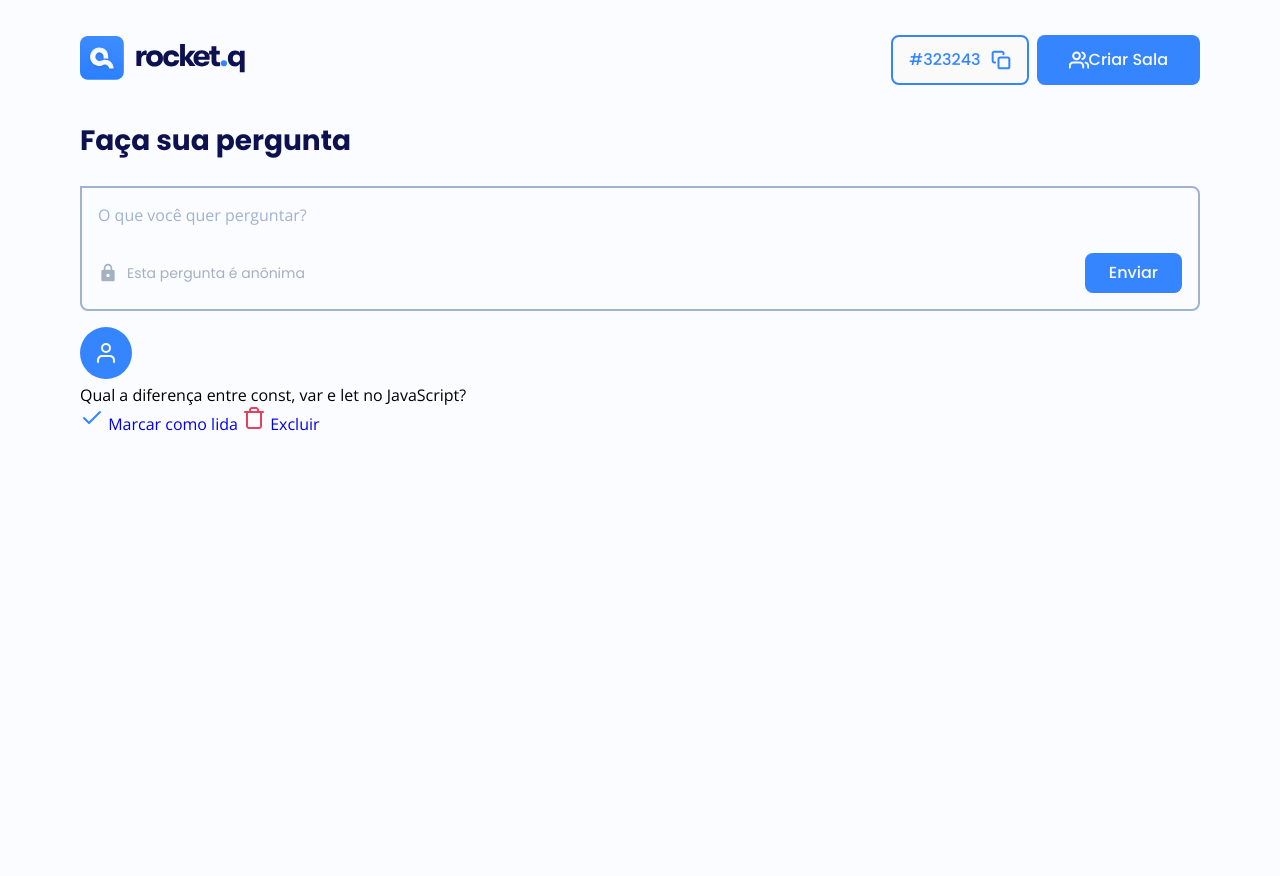
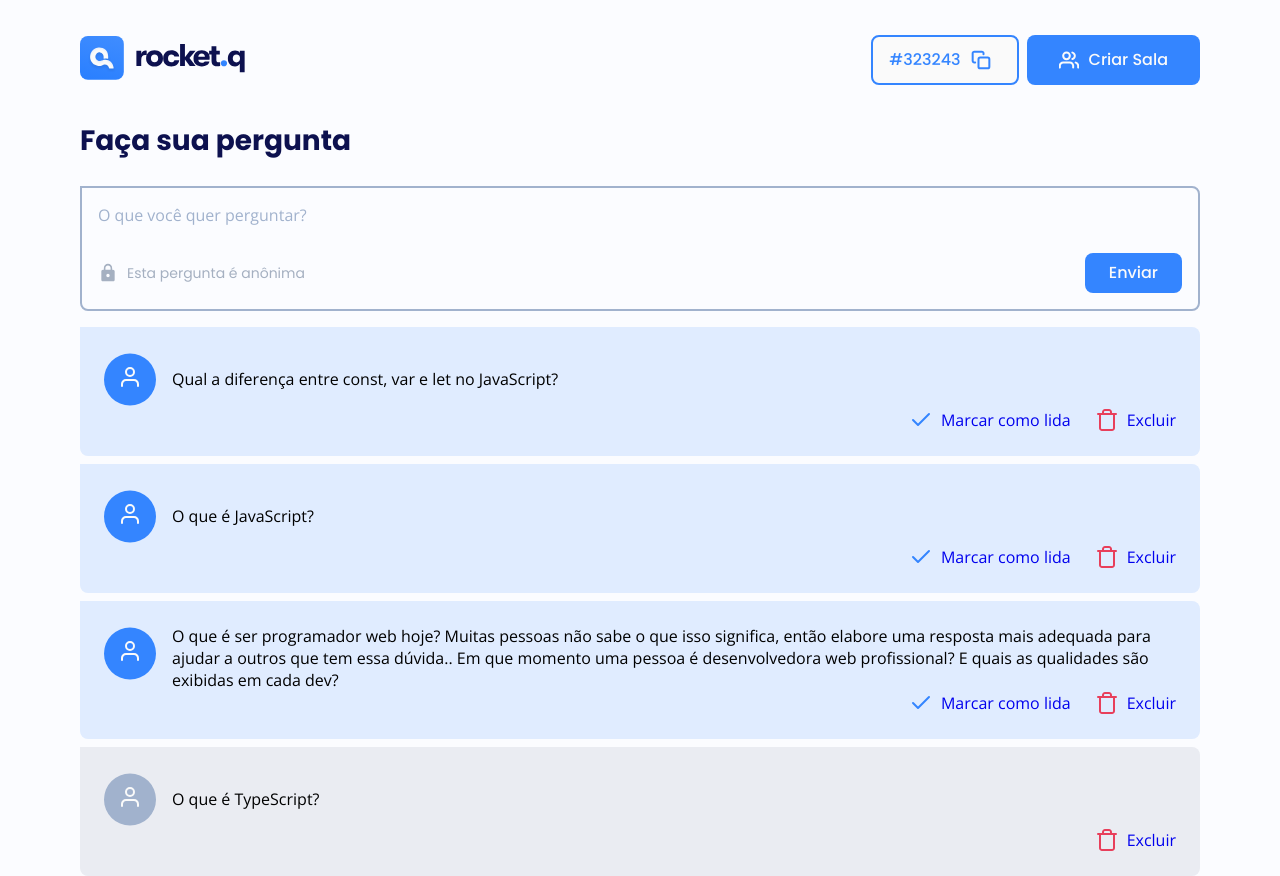
Before and after one commit to sergio-slima/rocketq, a web app: file room.html in a window 1280 px wide. Before the commit the page ends 431 px from the top, so only its background shows below. Run offline with its HTML, style and script files only (its server is not run), Linux system fonts and the light colour scheme.

Commit message:
finalizando tela room

```diff
--- a/room.html
+++ b/room.html
@@ -57,10 +57,11 @@
             <section id="questions">
                 <h2 class="sr-only">Perguntas da comunidade</h2>
                 <div class="questions">
+
                     <div class="question-wrapper">
                         <div class="question-content">
                             <div class="user">
-                                <img src="assets/avatar.svg" alt="Avatar">
+                                <img src="assets/user.svg" alt="Avatar">
                             </div>
                             <div class="question">
                                 <p>Qual a diferença entre const, var e let no JavaScript?</p>
@@ -77,6 +78,67 @@
                             </a>
                         </div>
                     </div>
+                    <div class="question-wrapper">
+                        <div class="question-content">
+                            <div class="user">
+                                <img src="assets/user.svg" alt="Avatar">
+                            </div>
+                            <div class="question">
+                                <p>O que é JavaScript?</p>
+                            </div>
+                        </div>
+                        <div class="actions">
+                            <a href="#" class="check">
+                                <img src="assets/check.svg" alt="Marcar como lida">
+                                Marcar como lida
+                            </a>
+                            <a href="#" class="delete">
+                                <img src="assets/trash.svg" alt="Excluir">
+                                Excluir
+                            </a>
+                        </div>
+                    </div>
+                    <div class="question-wrapper">
+                        <div class="question-content">
+                            <div class="user">
+                                <img src="assets/user.svg" alt="Avatar">
+                            </div>
+                            <div class="question">
+                                <p>O que é ser programador web hoje? Muitas pessoas não sabe o que isso significa, então
+                                    elabore uma resposta mais adequada para ajudar a outros que tem essa dúvida.. Em que
+                                    momento uma pessoa é desenvolvedora web profissional? E quais as qualidades são
+                                    exibidas em cada dev?</p>
+                            </div>
+                        </div>
+                        <div class="actions">
+                            <a href="#" class="check">
+                                <img src="assets/check.svg" alt="Marcar como lida">
+                                Marcar como lida
+                            </a>
+                            <a href="#" class="delete">
+                                <img src="assets/trash.svg" alt="Excluir">
+                                Excluir
+                            </a>
+                        </div>
+                    </div>
+                    <div class="question-wrapper read">
+                        <div class="question-content">
+                            <div class="user">
+                                <img src="assets/user.svg" alt="Avatar">
+                            </div>
+                            <div class="question">
+                                <p>O que é TypeScript?</p>
+                            </div>
+                        </div>
+                        <div class="actions">
+
+                            <a href="#" class="delete">
+                                <img src="assets/trash.svg" alt="Excluir">
+                                Excluir
+                            </a>
+                        </div>
+                    </div>
+
                 </div>
             </section>
         </main>
--- a/styles/global.css
+++ b/styles/global.css
@@ -18,7 +18,7 @@ html {
 
     --grey-dark: #4D5E77;
     --grey-blue: #A1B2CD;
-    --grey-medium: #D3D9E2;
+    --grey-medium: #EAECF2;
     --grey-light: #E5EAF1;
 
     /* 1rem = 16px (User Agent) = 100% (User Agent) */
@@ -81,7 +81,7 @@ button:hover, .button:hover{
     filter: brightness(1.2);
 }
 
-button > img
+button > img,
 .button > img {
     margin-right: 1rem;
     width: 2rem;
--- a/styles/room.css
+++ b/styles/room.css
@@ -4,6 +4,7 @@
 
 #room header {
     width: 100%;
+
     display: flex;
     align-items: center;
     justify-content: space-between;
@@ -40,6 +41,7 @@
     color: var(--black);
     font-weight: 700;
     line-height: 4.2rem;
+
     margin-bottom: 2.4rem;
 }
 
@@ -47,13 +49,16 @@
     border: .2rem solid var(--grey-blue);
     padding: 1.6rem;
     border-radius: 0 .8rem .8rem .8rem;
+
     margin-bottom: 1.6rem;
 }
 
 #question-form form textarea {
     resize: none;
     background: transparent;
+
     width: 100%;
+
     outline: none;
 }
 
@@ -86,3 +91,58 @@
     padding: .8rem 2.4rem;
     line-height: 2.4rem;
 }
+
+/* Questions */
+.question-wrapper {
+    background: var(--light-blue);
+    margin-bottom: .8rem;
+    border-radius: 0 .8rem .8rem .8rem;
+    padding: 2.4rem;
+}
+
+.question-wrapper .question-content {
+    display: flex;
+    align-items: flex-start;
+}
+
+.question-wrapper .question-content .user {
+    background: var(--blue);
+    clip-path: circle();
+    padding: 1.4rem;
+}
+
+.question-wrapper .question-content p {
+    margin-left: 1.6rem;
+    word-break: break-word;
+    display: flex;
+    align-items: center;
+    min-height: 5.5rem;
+}
+
+.question-wrapper .actions {
+    display: flex;
+    align-items: center;
+    justify-content: flex-end;
+}
+
+.question-wrapper .actions > a {
+    display: flex;
+    align-items: center;
+}
+
+.question-wrapper .actions > a > img {
+    margin-right: .8rem;
+}
+
+.question-wrapper .actions > a + a {
+    margin-left: 2.4rem;
+}
+
+/* Question read */
+.question-wrapper.read {
+    background: var(--grey-medium);
+}
+
+.question-wrapper.read .question-content .user {
+    background: var(--grey-blue);
+}
```
Also changed, not shown: assets/user.svg (added).
